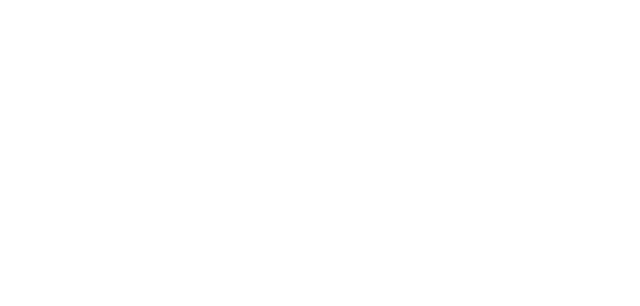
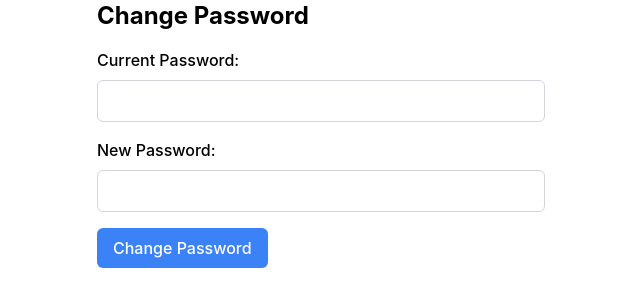
Before and after one commit to Akshith2952/hrms, a React (Create React App) app: page /ChangePasswordForm in a window 1280 px wide. Before the commit this address had no page. Shown: the top 306 px of the page, without its empty margins (319-959 px from the left). Built offline with nearby package versions, Linux system fonts and the light colour scheme.

Commit message:
updated
updated

```diff
--- a/src/App.js
+++ b/src/App.js
@@ -19,6 +19,7 @@ import HR from "./components/HR/HR";
 import Employee from "./components/Employee";
 import HRDashBoard from "./components/HR/HRDashBoard";
 import Dashboard from "./components/Dashboard";
+import ChangePasswordForm from "./components/ChangePasswordForm";
 // import Dashboard from "./components/Dashboard";
 
 
@@ -49,6 +50,7 @@ function App() {
         <Route path="/LeaveApplicationForm" element={<LeaveApplicationForm />} />
         <Route path="/SalaryForm" element={<SalaryForm />} />
         <Route path="/CalendarWithHolidays" element={<CalendarWithHolidays />} />
+        <Route path="/ChangePasswordForm" element={<ChangePasswordForm />} />
       </Routes>
     </>
   );
--- /dev/null
+++ b/src/components/ChangePasswordForm.js
@@ -0,0 +1,80 @@
+import React, { useState } from 'react';
+
+function ChangePasswordForm() {
+  const [currentPassword, setCurrentPassword] = useState('');
+  const [newPassword, setNewPassword] = useState('');
+  const [error, setError] = useState('');
+  const [success, setSuccess] = useState(false);
+
+  const handleChangePassword = async (e) => {
+    e.preventDefault();
+
+    try {
+      const response = await fetch('/api/change-password', {
+        method: 'POST',
+        headers: {
+          'Content-Type': 'application/json',
+        },
+        body: JSON.stringify({ currentPassword, newPassword }),
+      });
+
+      if (response.ok) {
+        // Password changed successfully
+        // Reset the form and show a success message
+        setCurrentPassword('');
+        setNewPassword('');
+        setError('');
+        setSuccess(true);
+      } else {
+        const data = await response.json();
+        setError(data.message);
+      }
+    } catch (error) {
+      setError('An error occurred. Please try again.');
+    }
+  };
+
+  return (
+    <div className="max-w-md mx-auto">
+      <h2 className="text-2xl font-bold mb-4">Change Password</h2>
+      <form onSubmit={handleChangePassword}>
+        <div className="mb-4">
+          <label htmlFor="currentPassword" className="block mb-2 font-medium">
+            Current Password:
+          </label>
+          <input
+            type="password"
+            id="currentPassword"
+            className="w-full border border-gray-300 rounded-md p-2"
+            value={currentPassword}
+            onChange={(e) => setCurrentPassword(e.target.value)}
+          />
+        </div>
+        <div className="mb-4">
+          <label htmlFor="newPassword" className="block mb-2 font-medium">
+            New Password:
+          </label>
+          <input
+            type="password"
+            id="newPassword"
+            className="w-full border border-gray-300 rounded-md p-2"
+            value={newPassword}
+            onChange={(e) => setNewPassword(e.target.value)}
+          />
+        </div>
+        {error && <div className="text-red-500 mb-4">{error}</div>}
+        {success && (
+          <div className="text-green-500 mb-4">Password changed successfully!</div>
+        )}
+        <button
+          type="submit"
+          className="bg-blue-500 hover:bg-blue-600 text-white font-medium py-2 px-4 rounded-md"
+        >
+          Change Password
+        </button>
+      </form>
+    </div>
+  );
+}
+
+export default ChangePasswordForm;
--- a/src/components/Dashboard.js
+++ b/src/components/Dashboard.js
@@ -7,6 +7,7 @@ import WorkExperienceForm from './WorkExperienceForm';
 import SalaryForm from './SalaryForm';
 import CalendarWithHolidays from './CalendarWithHolidays';
 import LeaveApplicationForm from './LeaveApplicationForm';
+import ChangePasswordForm from './ChangePasswordForm';
 
 
 const Dashboard = () => {
@@ -105,6 +106,16 @@ const Dashboard = () => {
                 <span className="text-white">Upcoming Holidays</span>
               </Link>
             </li>
+            <li className="border-l-4 border-transparent hover:bg-gray-700">
+              <Link className={`flex items-center ${activeTab === "ChangePasswordForm" && "text-blue-700 font-bold"}`} onClick={() => handleTabClick("ChangePasswordForm")} >
+                <span className="mr-2">
+                  <svg className="w-6 h-6 text-gray-400" fill="none" strokeLinecap="round" strokeLinejoin="round" strokeWidth="2" viewBox="0 0 24 24" stroke="currentColor">
+                    {/* Add appropriate SVG icon here */}
+                  </svg>
+                </span>
+                <span className="text-white">Change Password</span>
+              </Link>
+            </li>
 
           </ul>
         </div>
@@ -156,6 +167,11 @@ const Dashboard = () => {
             <CalendarWithHolidays />
           </div>
         )}
+        {activeTab === "ChangePasswordForm" && (
+          <div className="bg-white p-6 border-l border-r border-b">
+            <ChangePasswordForm />
+          </div>
+        )}
 
       </main>
     </div>
--- /dev/null
+++ b/src/components/HR/ChangePasswordForm.js
@@ -0,0 +1,62 @@
+import React, { useState } from "react";
+
+function ChangePasswordForm() {
+  const [currentPassword, setCurrentPassword] = useState("");
+  const [newPassword, setNewPassword] = useState("");
+  const [error, setError] = useState("");
+
+  const handleChangePassword = async (e) => {
+    e.preventDefault();
+
+    try {
+      const response = await fetch("/api/change-password", {
+        method: "POST",
+        headers: {
+          "Content-Type": "application/json",
+        },
+        body: JSON.stringify({ currentPassword, newPassword }),
+      });
+
+      if (response.ok) {
+        // Password changed successfully
+        // Reset the form and show a success message
+        setCurrentPassword("");
+        setNewPassword("");
+        setError("");
+        alert("Password changed successfully!");
+      } else {
+        const data = await response.json();
+        setError(data.message);
+      }
+    } catch (error) {
+      setError("An error occurred. Please try again.");
+    }
+  };
+
+  return (
+    <form onSubmit={handleChangePassword}>
+      <label>
+        Current Password:
+        <input
+          type="password"
+          value={currentPassword}
+          onChange={(e) => setCurrentPassword(e.target.value)}
+        />
+      </label>
+      <br />
+      <label>
+        New Password:
+        <input
+          type="password"
+          value={newPassword}
+          onChange={(e) => setNewPassword(e.target.value)}
+        />
+      </label>
+      <br />
+      {error && <div className="error">{error}</div>}
+      <button type="submit">Change Password</button>
+    </form>
+  );
+}
+
+export default ChangePasswordForm;
--- a/src/components/HR/Forms/EmployeeForm.js
+++ b/src/components/HR/Forms/EmployeeForm.js
@@ -11,7 +11,7 @@ const EmployeeForm = () => {
   const [gender, setGender] = useState('');
   const [name, setName] = useState('');
   const [dateOfBirth, setDateOfBirth] = useState('');
-  const [contactNumber, setContactNumber] = useState('');
+  const [phone, setPhone] = useState('');
   const [employeeCode, setEmployeeCode] = useState('');
   const [department, setDepartment] = useState('');
   const [dateOfJoining, setDateOfJoining] = useState('');
@@ -20,7 +20,16 @@ const EmployeeForm = () => {
     e.preventDefault();
     // Handle form submission logic here
     try {
-      const res = await axios.post('http://localhost:5000/employees', {
+      let cpassword = password
+      let contactNumber = phone
+      const res = await axios.post('http://localhost:5000/register', {
+        email,
+        password,
+        cpassword,
+        name,
+        phone
+      });
+      const res2 = await axios.post('http://localhost:5000/employees', {
         email,
         password,
         role,
@@ -162,8 +171,8 @@ const EmployeeForm = () => {
       <input
         type="tel"
         id="contactNumber"
-        value={contactNumber}
-        onChange={(e) => setContactNumber(e.target.value)}
+        value={phone}
+        onChange={(e) => setPhone(e.target.value)}
         className="w-full px-3 py-2 border border-gray-300 rounded focus:outline-none focus:border-blue-500"
         required
       />
--- a/src/components/Navbar.js
+++ b/src/components/Navbar.js
@@ -1,14 +1,22 @@
 import React, { useEffect, useState } from "react";
-import { Link } from "react-router-dom";
+import { Link, useNavigate } from "react-router-dom";
 
 
 const NavBar = () => {
+
+  const n = useNavigate()
   const [isMenuOpen, setIsMenuOpen] = useState(false);
   const [isLogin, setIsLogin] = useState(false);
 
   const toggleMenu = () => {
     setIsMenuOpen(!isMenuOpen);
   };
+
+  const handleLogout = () => {
+    localStorage.removeItem("userInfo");
+    n('/Login')
+    // window.location('/Login')
+  }
 
   useEffect( () => {
     //console.log(isLogin);
@@ -51,6 +59,11 @@ const NavBar = () => {
               >
                 Login
               </a>
+              <button
+                className="text-gray-300 hover:bg-gray-700 hover:text-white px-3 py-2 rounded-md text-sm font-medium" onClick={handleLogout}
+              >
+                Logout
+              </button>
             </div>
           </div>
           {/* <div className="-mr-2 flex md:hidden">
--- a/src/components/NavsideBar.js
+++ b/src/components/NavsideBar.js
@@ -82,6 +82,17 @@ const NavsideBar = () => {
               <span className="text-white">Upcoming Holidays</span>
             </Link>
           </li>
+          <li className="border-l-4 border-transparent hover:bg-gray-700">
+            <Link to="/ChangePasswordForm" className="flex items-center">
+              <span className="mr-2">
+                <svg className="w-6 h-6 text-gray-400" fill="none" strokeLinecap="round" strokeLinejoin="round" strokeWidth="2" viewBox="0 0 24 24" stroke="currentColor"
+                >
+                  {/* Add appropriate SVG icon here */}
+                </svg>
+              </span>
+              <span className="text-white">Change Password</span>
+            </Link>
+          </li>
         </ul>
       </nav>
     </div>
```
Also changed, not shown: src/components/HR/Employees.js (+1 -6 lines), src/components/HR/Forms/SalaryForm.js (+33 -20 lines), src/components/HR/HRNavBar.js (+31 -13 lines), 2 other files (tests, documents, lock files or other folders).
